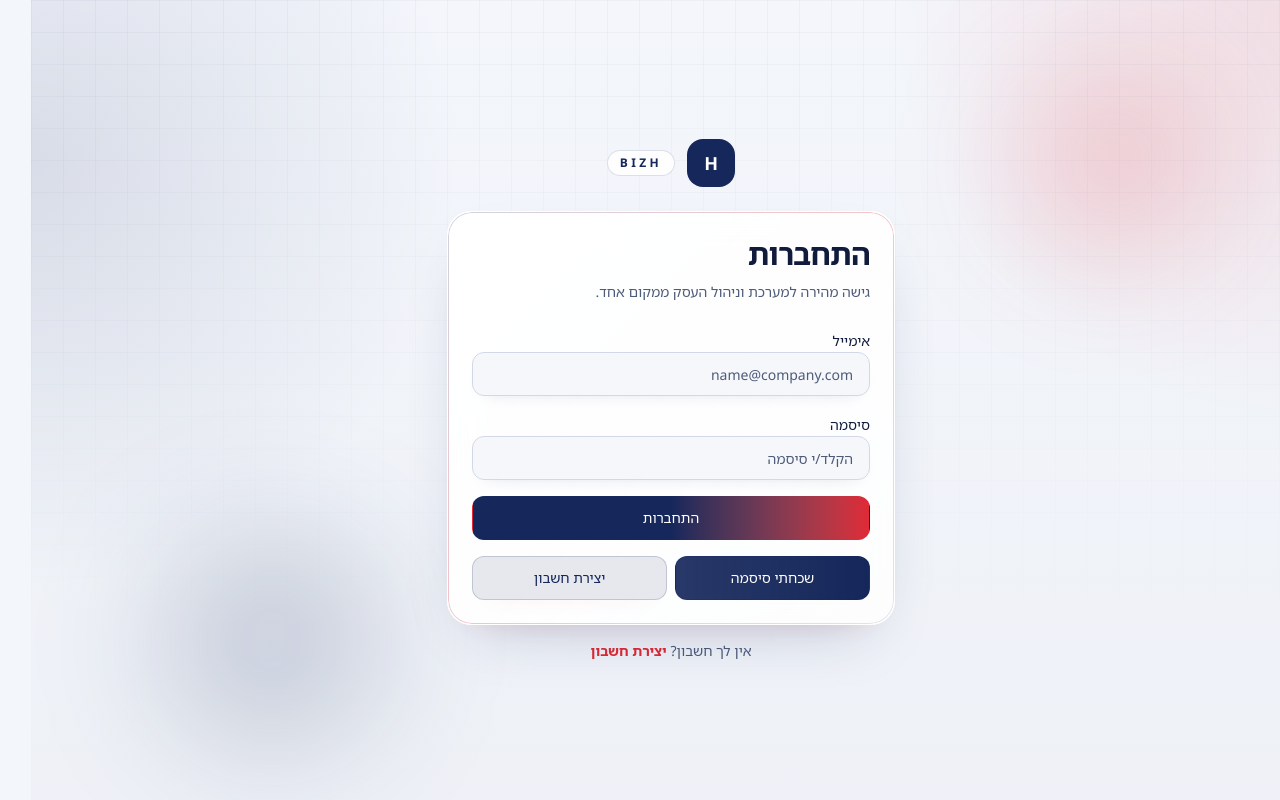
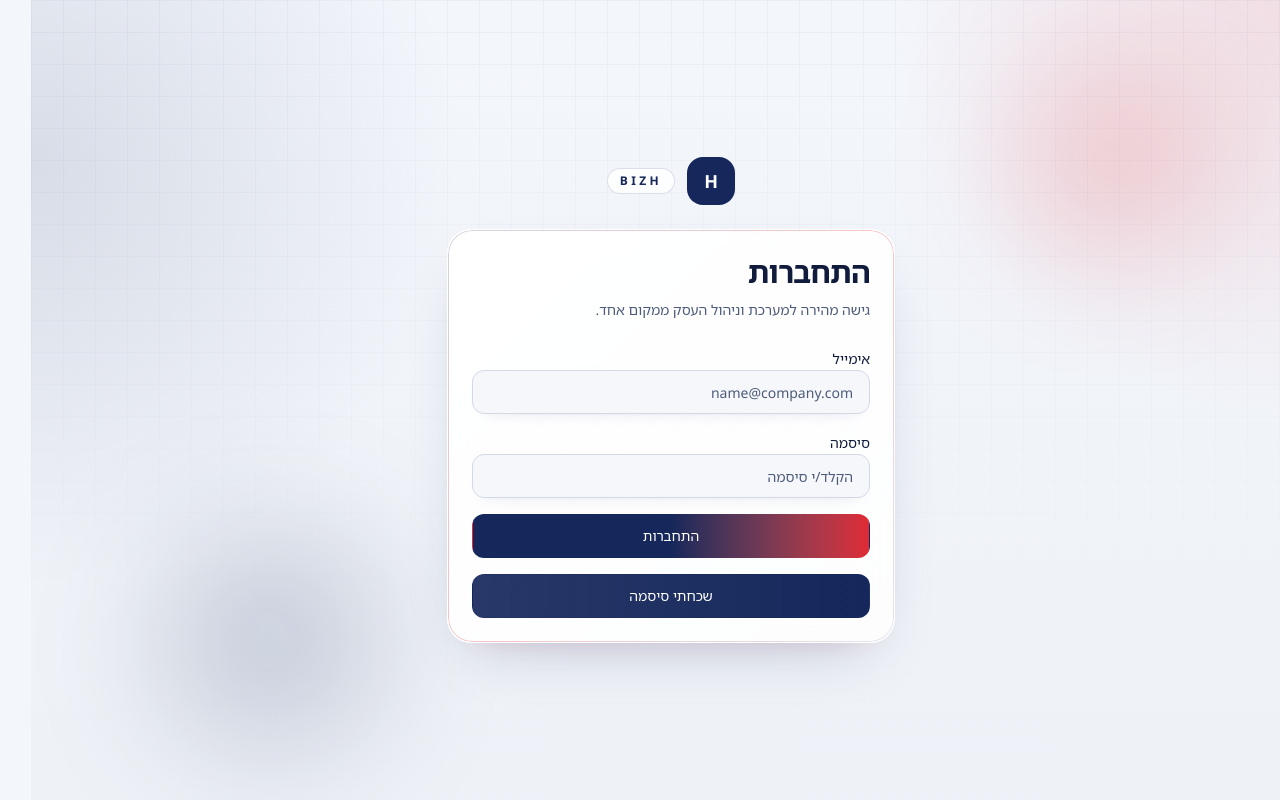
Before and after one commit to bizmanagerdev/BizManager, a Next.js app: page /login in a window 1280 px wide. Built offline with nearby package versions, Linux system fonts and the light colour scheme.

Commit message:
removed register

```diff
--- a/app/login/LoginClient.tsx
+++ b/app/login/LoginClient.tsx
@@ -1,7 +1,6 @@
 "use client";
 
 import { useState, type ChangeEvent } from "react";
-import Link from "next/link";
 import { useRouter, useSearchParams } from "next/navigation";
 import { emitNavigationStart } from "@/components/layout/TopNavigationProgress";
 import { AuthScreen } from "@/components/auth/AuthScreen";
@@ -12,18 +11,15 @@ export default function LoginClient() {
   const router = useRouter();
   const searchParams = useSearchParams();
 
-  const [email, setEmail] = useState<string>(
-    (searchParams.get("email") ?? "").trim()
-  );
+  const [email, setEmail] = useState<string>((searchParams.get("email") ?? "").trim());
   const [password, setPassword] = useState<string>("");
   const [err, setErr] = useState<string | null>(null);
-  const [showSignUpPrompt, setShowSignUpPrompt] = useState<boolean>(false);
   const [loading, setLoading] = useState<boolean>(false);
-  const [navTarget, setNavTarget] = useState<"forgot" | "register" | null>(null);
+  const [navTarget, setNavTarget] = useState<"forgot" | null>(null);
 
-  function navigateWithProgress(href: string, target: "forgot" | "register") {
+  function navigateWithProgress(href: string) {
     if (loading) return;
-    setNavTarget(target);
+    setNavTarget("forgot");
     emitNavigationStart();
     router.push(href);
   }
@@ -32,7 +28,6 @@ export default function LoginClient() {
     if (loading) return;
 
     setErr(null);
-    setShowSignUpPrompt(false);
     setLoading(true);
 
     const trimmedEmail = email.trim();
@@ -51,15 +46,8 @@ export default function LoginClient() {
       });
 
       if (!res.ok) {
-        const data = (await res.json().catch(() => ({}))) as Partial<{
-          error: string;
-        }>;
-
-        const message = data.error ?? "Sign in failed.";
-        setErr(message);
-        setShowSignUpPrompt(
-          message.toLowerCase().includes("invalid email or password")
-        );
+        const data = (await res.json().catch(() => ({}))) as Partial<{ error: string }>;
+        setErr(data.error ?? "Sign in failed.");
         setLoading(false);
         return;
       }
@@ -85,21 +73,6 @@ export default function LoginClient() {
     <AuthScreen
       title="התחברות"
       description="גישה מהירה למערכת וניהול העסק ממקום אחד."
-      footer={
-        <>
-          אין לך חשבון?{" "}
-          <Link
-            className="font-semibold text-destructive hover:underline"
-            href={
-              email.trim()
-                ? `/register?email=${encodeURIComponent(email.trim())}`
-                : "/register"
-            }
-          >
-            יצירת חשבון
-          </Link>
-        </>
-      }
     >
       <form
         className="space-y-4"
@@ -133,66 +106,28 @@ export default function LoginClient() {
         </div>
 
         {err ? (
-          <p className="rounded-xl bg-destructive/10 px-4 py-3 text-sm text-destructive">
-            {err}
-          </p>
+          <p className="rounded-xl bg-destructive/10 px-4 py-3 text-sm text-destructive">{err}</p>
         ) : null}
-        {loading ? (
-          <p className="text-sm text-muted-foreground">מתחבר/ת...</p>
-        ) : null}
+        {loading ? <p className="text-sm text-muted-foreground">מתחבר/ת...</p> : null}
 
         <Button type="submit" className="w-full" disabled={loading}>
           {loading ? "מתחבר/ת..." : "התחברות"}
         </Button>
 
-        <div className="grid gap-2 sm:grid-cols-2">
         <Button
           type="button"
           variant="outline"
           onClick={() =>
             navigateWithProgress(
-                `/forgot-password${
-                  email.trim() ? `?email=${encodeURIComponent(email.trim())}` : ""
-                }`,
-                "forgot"
+              `/forgot-password${email.trim() ? `?email=${encodeURIComponent(email.trim())}` : ""}`
             )
           }
           disabled={loading || navTarget !== null}
+          className="w-full"
         >
           שכחתי סיסמה
         </Button>
-
-          <Button
-            type="button"
-            variant="secondary"
-            onClick={() =>
-              navigateWithProgress(
-                `/register${
-                  email.trim() ? `?email=${encodeURIComponent(email.trim())}` : ""
-                }`,
-                "register"
-              )
-            }
-            disabled={loading || navTarget !== null}
-          >
-            יצירת חשבון
-          </Button>
-        </div>
       </form>
-
-      {showSignUpPrompt ? (
-        <p className="rounded-xl bg-muted/70 px-4 py-3 text-sm text-muted-foreground">
-          עדיין אין לך חשבון?{" "}
-          <button
-            type="button"
-            className="font-semibold text-destructive hover:underline"
-            onClick={() => navigateWithProgress(`/register?email=${encodeURIComponent(email.trim())}`, "register")}
-            disabled={loading || navTarget !== null}
-          >
-            להרשמה
-          </button>
-        </p>
-      ) : null}
     </AuthScreen>
   );
 }
--- a/app/register/page.tsx
+++ b/app/register/page.tsx
@@ -1,10 +1,5 @@
-import { Suspense } from "react";
-import RegisterClient from "@/app/register/RegisterClient";
+import { redirect } from "next/navigation";
 
 export default function RegisterPage() {
-  return (
-    <Suspense>
-      <RegisterClient />
-    </Suspense>
-  );
+  redirect("/login");
 }
```
Lines whose indentation alone changed are shown as unchanged.
